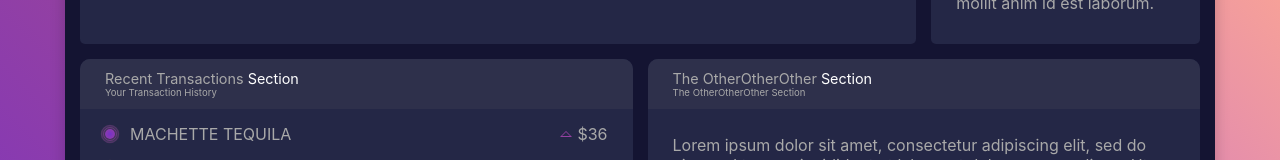
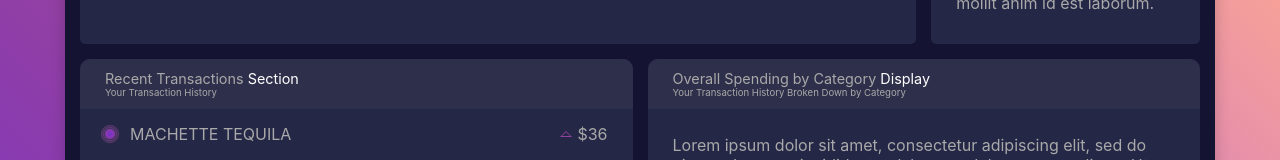
Before and after one commit to tywi6665/M3, a React (Create React App) app: page / in a window 1280 px wide. Shown: the part 718-878 px from the top of the page. Built offline with nearby package versions, Linux system fonts and the light colour scheme.

Commit message:
started working on category display section

```diff
--- a/src/App.js
+++ b/src/App.js
@@ -76,8 +76,8 @@ function App() {
           </Container>
           <Container
             number="5"
-            header={["The OtherOtherOther", "Section"]}
-            subHeader="The OtherOtherOther Section"
+            header={["Overall Spending by Category", "Display"]}
+            subHeader="Your Transaction History Broken Down by Category"
           >
             <p>Lorem ipsum dolor sit amet, consectetur adipiscing elit, sed do eiusmod tempor incididunt ut labore et dolore magna aliqua. Ut enim ad minim veniam, quis nostrud exercitation ullamco laboris nisi ut aliquip ex ea commodo consequat. Duis aute irure dolor in reprehenderit in voluptate velit esse cillum dolore eu fugiat nulla pariatur. Excepteur sint occaecat cupidatat non proident, sunt in culpa qui officia deserunt mollit anim id est laborum.</p>
           </Container>
```
